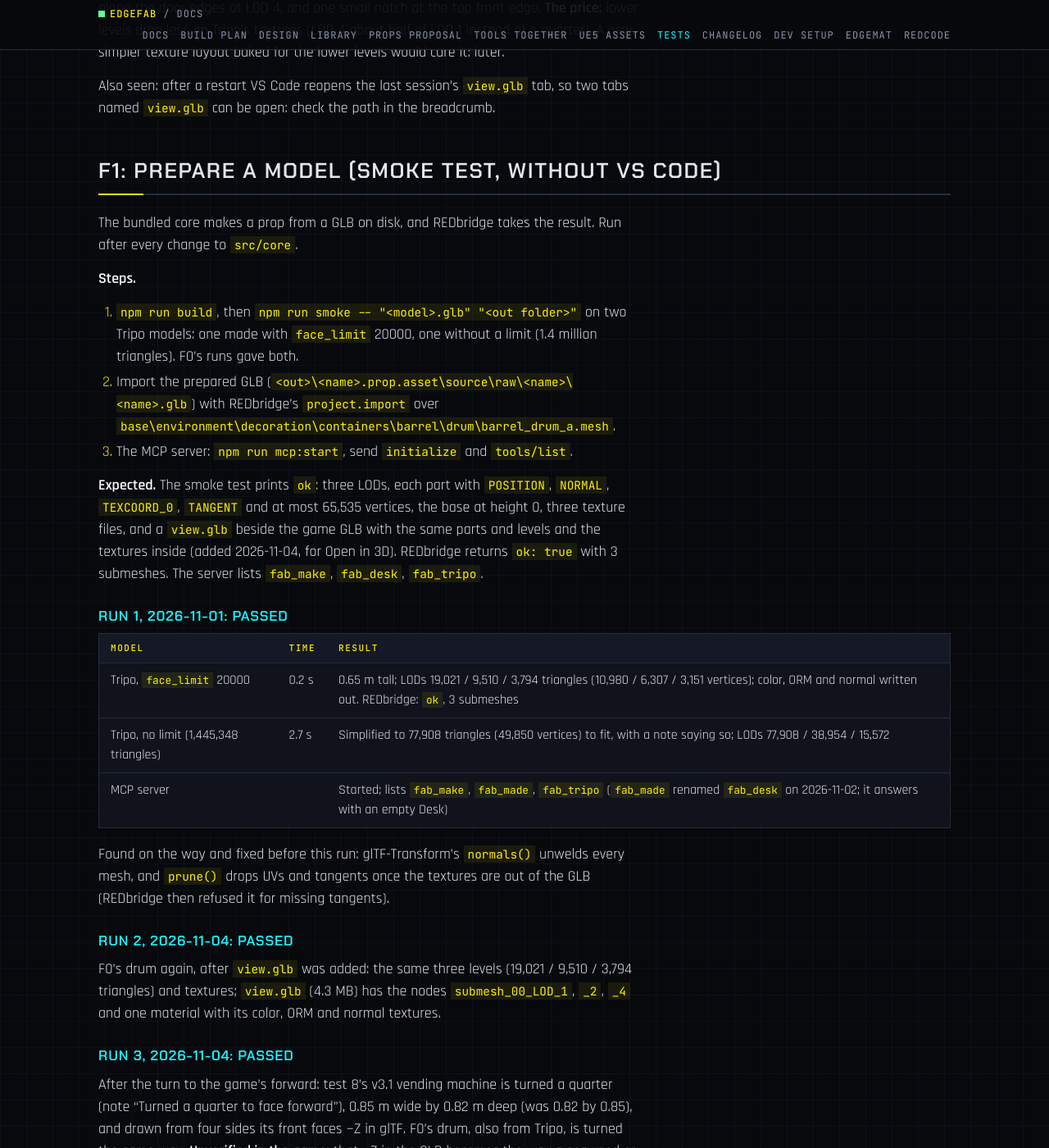
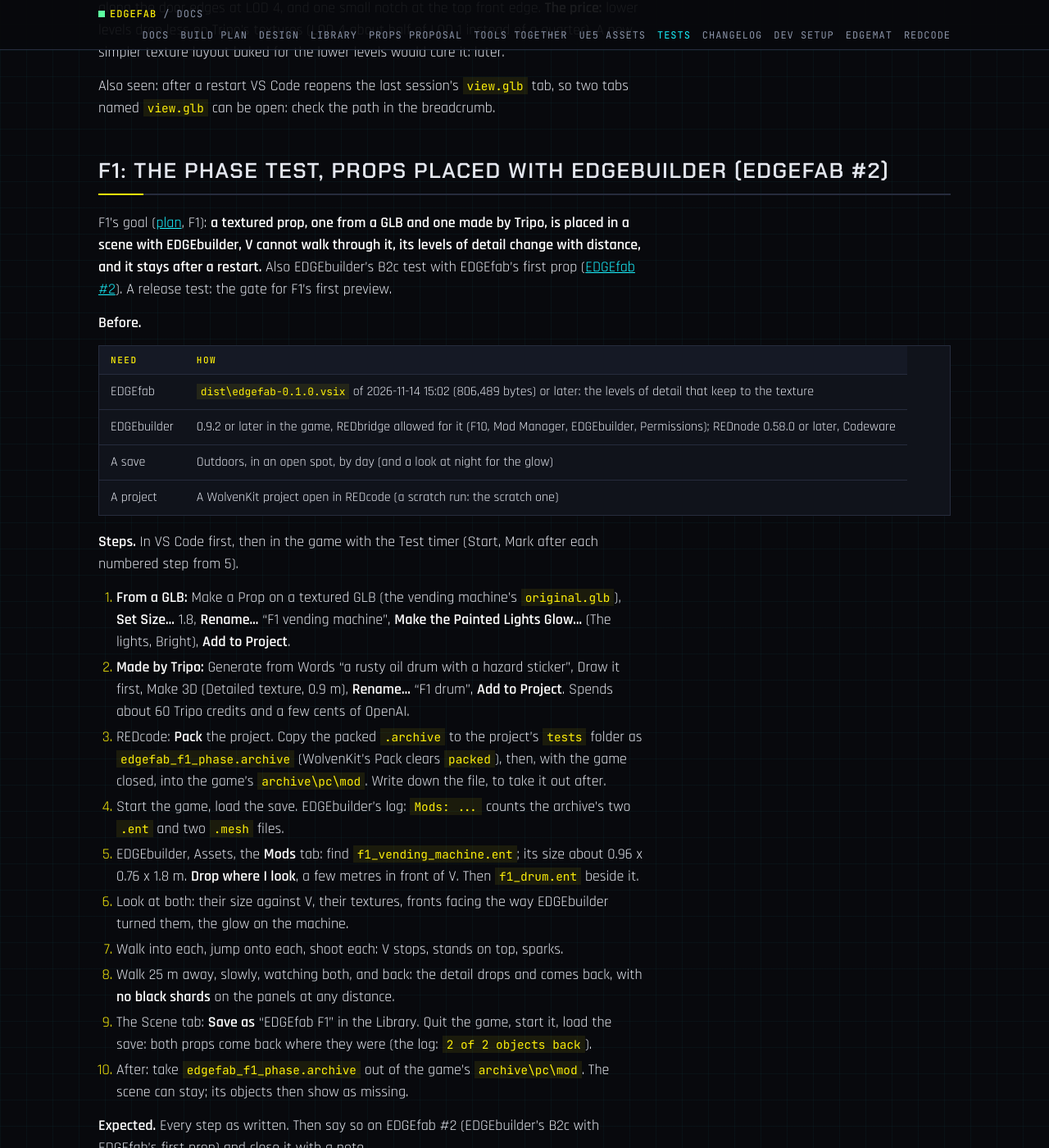
Before and after one commit to Edgemodders/EDGEfab, a Jekyll site: the page built from docs/testing.md, in a window 1280 px wide and 1400 px high, scrolled down 7459 px. Shown: the whole window at 82% size. Built offline with Jekyll 4.4.1, drawn with Linux system fonts in a browser that asks for light colours; some of the changed text lies outside the part shown.

Commit message:
Tests: F1's phase test, props placed with EDGEbuilder (EDGEfab #2)
Co-Authored-By: Claude Opus 5.5 <noreply@anthropic.com>

```diff
--- a/docs/testing.md
+++ b/docs/testing.md
@@ -154,6 +154,34 @@ EDGEweb's check of the fixed file: rays dark at LOD 4 but lit at LOD 1, 648 →
 
 Also seen: after a restart VS Code reopens the last session's `view.glb` tab, so two tabs named `view.glb` can be open: check the path in the breadcrumb.
 
+
+## F1: the phase test, props placed with EDGEbuilder (EDGEfab #2)
+
+F1's goal ([plan](plan.html), F1): **a textured prop, one from a GLB and one made by Tripo, is placed in a scene with EDGEbuilder, V cannot walk through it, its levels of detail change with distance, and it stays after a restart.** Also EDGEbuilder's B2c test with EDGEfab's first prop ([EDGEfab #2](https://github.com/Edgemodders/EDGEfab/issues/2)). A release test: the gate for F1's first preview.
+
+**Before.**
+
+| Need | How |
+|---|---|
+| EDGEfab | `dist\edgefab-0.1.0.vsix` of 2026-11-14 15:02 (806,489 bytes) or later: the levels of detail that keep to the texture |
+| EDGEbuilder | 0.9.2 or later in the game, REDbridge allowed for it (F10, Mod Manager, EDGEbuilder, Permissions); REDnode 0.58.0 or later, Codeware |
+| A save | Outdoors, in an open spot, by day (and a look at night for the glow) |
+| A project | A WolvenKit project open in REDcode (a scratch run: the scratch one) |
+
+**Steps.** In VS Code first, then in the game with the Test timer (Start, Mark after each numbered step from 5).
+
+1. **From a GLB:** Make a Prop on a textured GLB (the vending machine's `original.glb`), **Set Size...** 1.8, **Rename...** "F1 vending machine", **Make the Painted Lights Glow...** (The lights, Bright), **Add to Project**.
+2. **Made by Tripo:** Generate from Words "a rusty oil drum with a hazard sticker", Draw it first, Make 3D (Detailed texture, 0.9 m), **Rename...** "F1 drum", **Add to Project**. Spends about 60 Tripo credits and a few cents of OpenAI.
+3. REDcode: **Pack** the project. Copy the packed `.archive` to the project's `tests` folder as `edgefab_f1_phase.archive` (WolvenKit's Pack clears `packed`), then, with the game closed, into the game's `archive\pc\mod`. Write down the file, to take it out after.
+4. Start the game, load the save. EDGEbuilder's log: `Mods: ...` counts the archive's two `.ent` and two `.mesh` files.
+5. EDGEbuilder, Assets, the **Mods** tab: find `f1_vending_machine.ent`; its size about 0.96 x 0.76 x 1.8 m. **Drop where I look**, a few metres in front of V. Then `f1_drum.ent` beside it.
+6. Look at both: their size against V, their textures, fronts facing the way EDGEbuilder turned them, the glow on the machine.
+7. Walk into each, jump onto each, shoot each: V stops, stands on top, sparks.
+8. Walk 25 m away, slowly, watching both, and back: the detail drops and comes back, with **no black shards** on the panels at any distance.
+9. The Scene tab: **Save as** "EDGEfab F1" in the Library. Quit the game, start it, load the save: both props come back where they were (the log: `2 of 2 objects back`).
+10. After: take `edgefab_f1_phase.archive` out of the game's `archive\pc\mod`. The scene can stay; its objects then show as missing.
+
+**Expected.** Every step as written. Then say so on EDGEfab #2 (EDGEbuilder's B2c with EDGEfab's first prop) and close it with a note.
 
 ## F1: prepare a model (smoke test, without VS Code)
 
```
